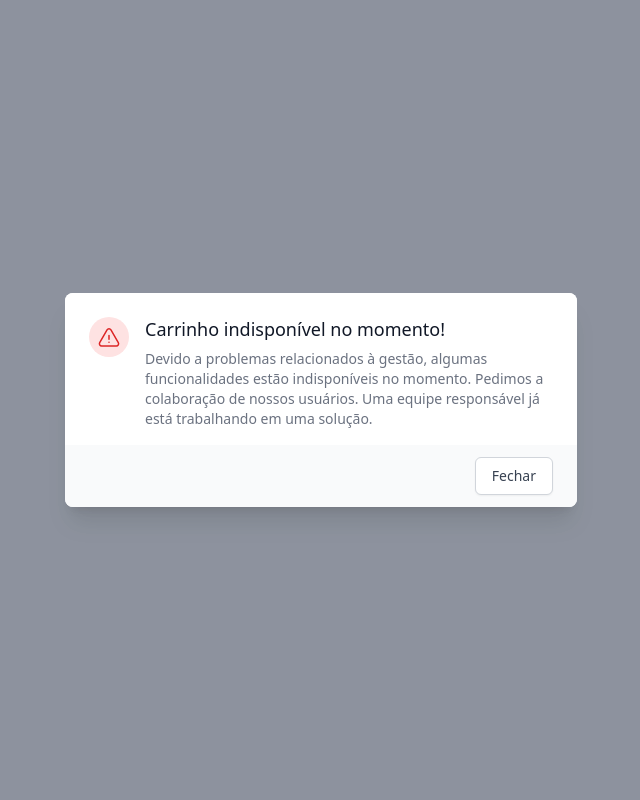
After one commit to allanvigiani/Ecommerce, a Django app: page /carrinho in a window 1280 px wide. The commit adds this page. Shown: the whole page, without its empty margins (319-959 px from the left). Run offline with Django 4.2, Linux system fonts and the light colour scheme; some libraries are stand-ins or nearby versions.

Commit message:
Front terminado

```diff
--- a/ecommerce/urls.py
+++ b/ecommerce/urls.py
@@ -22,4 +22,6 @@ urlpatterns = [
     path('', views.home, name='home'),
     path('cadastro', views.cadastro, name='cadastro'),
     path('login', views.login, name='login'),
+    path('atendimento', views.atendimento, name='atendimento'),
+    path('carrinho', views.carrinho, name='carrinho'),
 ]
--- a/eletronicos/templates/base.html
+++ b/eletronicos/templates/base.html
@@ -11,13 +11,11 @@
 
 <body class="bg-gray-100">
 
-    <header>
+    <header id="navbar">
         <div>
             <div class="sticky top-0 h-24 flex items-center justify-between bg-sky-100 w-full pl-4 pr-4 mb-2">
                 <a href="/">
-                    <div class="font-black">
-                        LOGOTIPO
-                    </div>
+                    <img src="{% static '/img/logo.png' %}" alt="Logotipo Ecommerce" class="w-40 h-20">
                 </a>
                 <div class="flex items-center">
                     <h1 class="text-xl">Sua melhor opção em eletrônicos. <h1>
@@ -25,7 +23,7 @@
                 <div>
                     <ul class="flex items-center">
                         <li>
-                            <a href="" class="text-sm text-gray-800 hover:text-sky-600">
+                            <a href="{% url 'atendimento' %}" class="text-sm text-gray-800 hover:text-sky-600">
                                 <svg class="w-6 h-6" fill="none" stroke="currentColor" viewBox="0 0 24 24"
                                     xmlns="http://www.w3.org/2000/svg">
                                     <path stroke-linecap="round" stroke-linejoin="round" stroke-width="2"
@@ -35,7 +33,7 @@
                             </a>
                         </li>
                         <li class="ml-3">
-                            <a href="" class="text-sm text-gray-800 hover:text-sky-600">
+                            <a href="{% url 'carrinho' %}"  class="text-sm text-gray-800 hover:text-sky-600">
                                 <svg class="w-6 h-6" fill="none" stroke="currentColor" viewBox="0 0 24 24"
                                     xmlns="http://www.w3.org/2000/svg">
                                     <path stroke-linecap="round" stroke-linejoin="round" stroke-width="2"
@@ -64,12 +62,12 @@
     {% endblock content %}
 
     <!-- Footer -->
-    <footer class="">
+    <footer class="" id="footer">
         <div class="">
             <div class="mx-auto h-24 flex items-center justify-between bg-sky-100 w-full pl-4 pr-4">
-                <div class="font-black">
-                    LOGOTIPO
-                </div>
+                <a href="/">
+                    <img src="{% static '/img/logo.png' %}" alt="Logotipo Ecommerce" class="w-40 h-20">
+                </a>
                 <div class="flex items-center">
                     <img src="{% static '/img/certificado.png' %}" alt="Certificado site seguro" class="w-40 h-20">
                 </div>
@@ -93,7 +91,9 @@
         </div>
     </footer>
     <!-- Footer -->
+    {% block js %}
 
+    {% endblock js %}
 </body>
 
 </html>
--- /dev/null
+++ b/eletronicos/templates/carrinho/index.html
@@ -0,0 +1,53 @@
+{% extends 'base.html' %}
+
+{% block content %}
+
+{% load static %}
+
+<div class="relative z-10" aria-labelledby="modal-title" role="dialog" aria-modal="true">
+    <div class="fixed inset-0 bg-gray-500 bg-opacity-75 transition-opacity"></div>
+
+    <div class="fixed inset-0 z-10 overflow-y-auto">
+        <div class="flex min-h-full items-end justify-center p-4 text-center sm:items-center sm:p-0">
+            <div
+                class="relative transform overflow-hidden rounded-lg bg-white text-left shadow-xl transition-all sm:my-8 sm:w-full sm:max-w-lg">
+                <div class="bg-white px-4 pt-5 pb-4 sm:p-6 sm:pb-4">
+                    <div class="sm:flex sm:items-start">
+                        <div
+                            class="mx-auto flex h-12 w-12 flex-shrink-0 items-center justify-center rounded-full bg-red-100 sm:mx-0 sm:h-10 sm:w-10">
+                            <svg class="h-6 w-6 text-red-600" xmlns="http://www.w3.org/2000/svg" fill="none"
+                                viewBox="0 0 24 24" stroke-width="1.5" stroke="currentColor" aria-hidden="true">
+                                <path stroke-linecap="round" stroke-linejoin="round"
+                                    d="M12 10.5v3.75m-9.303 3.376C1.83 19.126 2.914 21 4.645 21h14.71c1.73 0 2.813-1.874 1.948-3.374L13.949 4.88c-.866-1.501-3.032-1.501-3.898 0L2.697 17.626zM12 17.25h.007v.008H12v-.008z" />
+                            </svg>
+                        </div>
+                        <div class="mt-3 text-center sm:mt-0 sm:ml-4 sm:text-left">
+                            <h3 class="text-lg font-medium leading-6 text-gray-900" id="modal-title">Carrinho indisponível no momento!
+                            </h3>
+                            <div class="mt-2">
+                                <p class="text-sm text-gray-500">Devido a problemas relacionados à gestão, algumas funcionalidades estão indisponíveis no momento. Pedimos a colaboração de nossos usuários. Uma equipe responsável já está trabalhando em uma solução.</p>
+                            </div>
+                        </div>
+                    </div>
+                </div>
+                <div class="bg-gray-50 px-4 py-3 sm:flex sm:flex-row-reverse sm:px-6">
+                    <button type="button" onclick="inicio()"
+                        class="mt-3 inline-flex w-full justify-center rounded-md border border-gray-300 bg-white px-4 py-2 text-base font-medium text-gray-700 shadow-sm hover:bg-gray-50 focus:outline-none focus:ring-2 focus:ring-indigo-500 focus:ring-offset-2 sm:mt-0 sm:ml-3 sm:w-auto sm:text-sm">Fechar</button>
+                </div>
+            </div>
+        </div>
+    </div>
+</div>
+
+{% endblock content %}
+{% block js %}
+<script>
+    document.querySelector('#navbar').style.display = 'none'
+    document.querySelector('#footer').style.display = 'none'
+
+    function inicio() {
+      location.href = "{% url 'home' %}";
+    }
+
+</script>
+{% endblock js %}
--- a/eletronicos/views.py
+++ b/eletronicos/views.py
@@ -17,6 +17,12 @@ def home(request):
     produtos['produto'] = cursor.fetchall()
 
     return render(request, 'home/index.html', context=produtos)
+
+def atendimento(request):
+    return render(request, 'atendimento/index.html')
+
+def carrinho(request):
+    return render(request, 'carrinho/index.html')
 
 def cadastro(request):
 
```
Also changed, not shown: eletronicos/templates/atendimento/index.html (added, +52 -0 lines), eletronicos/static/img/logo.png (added).
